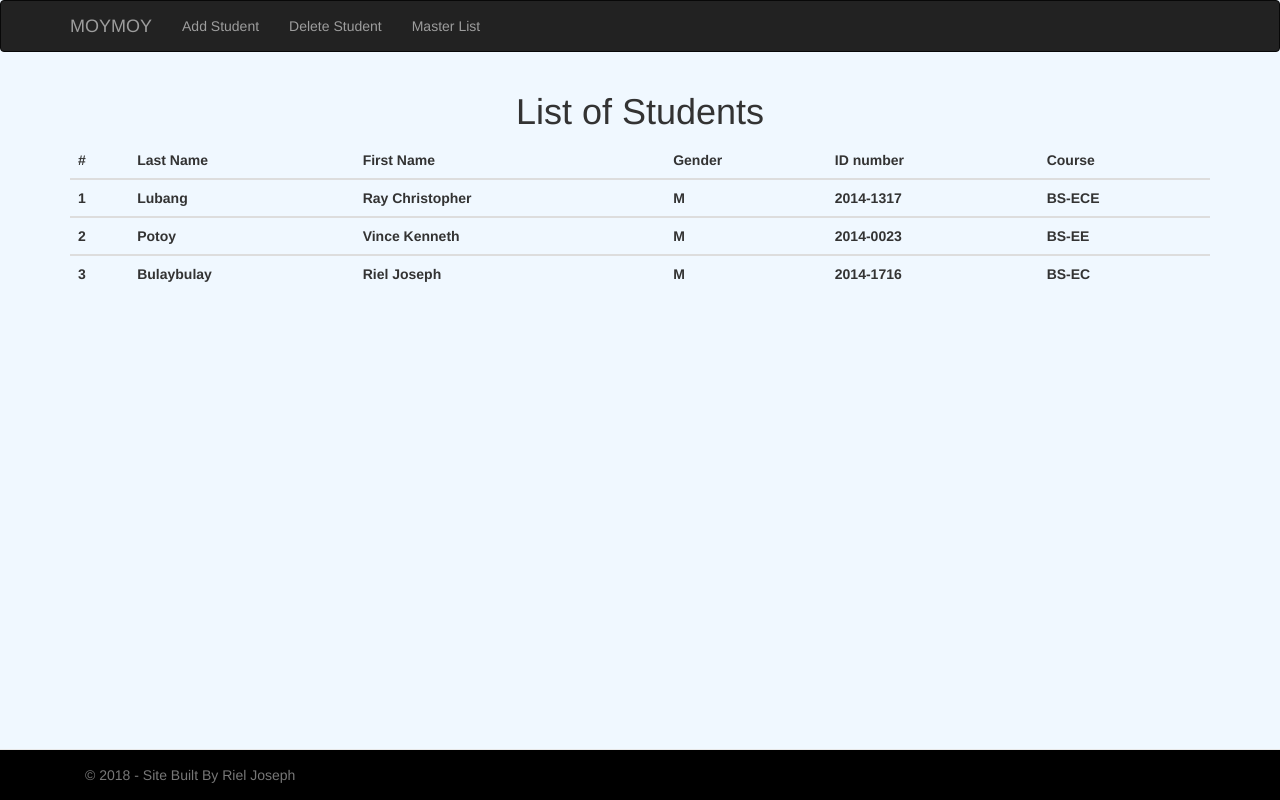
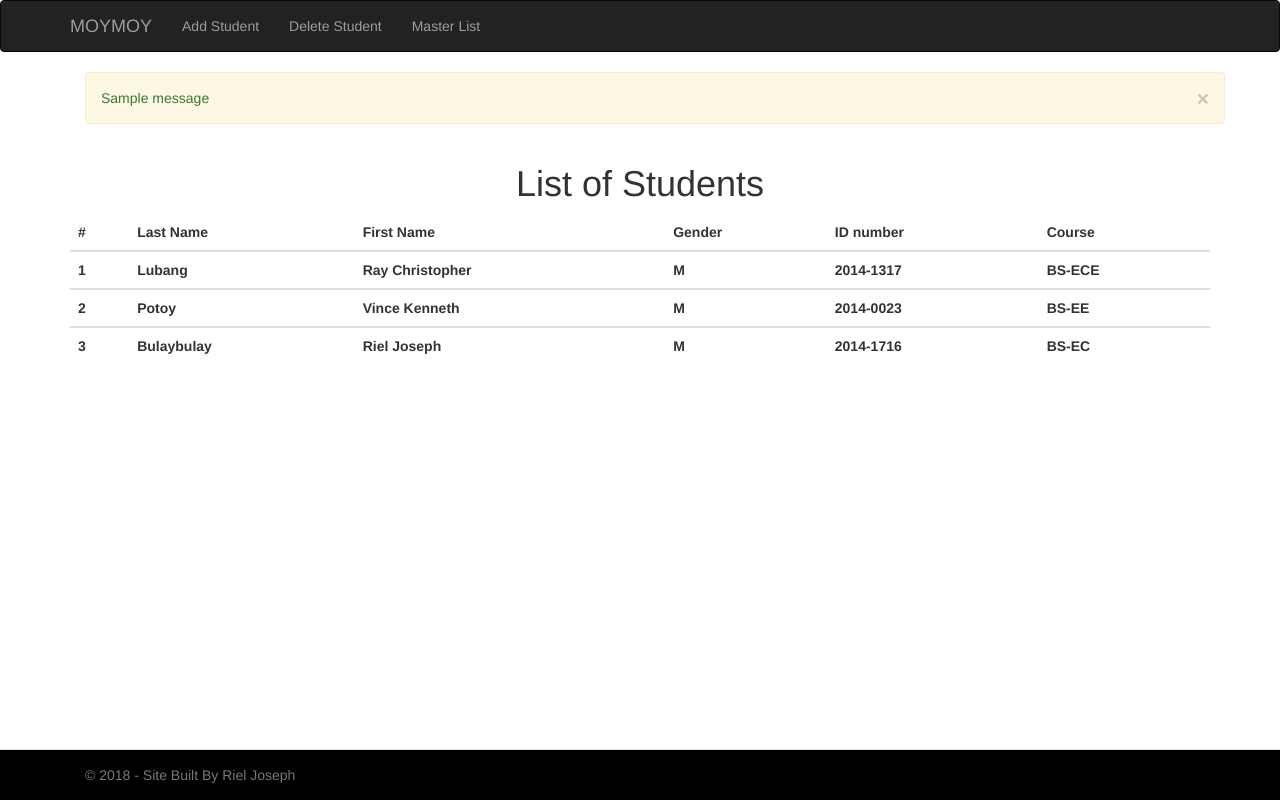
Before and after one commit to rieljoseph21/CSC151_MACHINE_PROBLEMS, a Flask app: page /students in a window 1280 px wide. Run offline with Flask 2, Linux system fonts and the light colour scheme; one stand-in notice (Sample message) is shown; lists and menus that the app fills with data are empty; some libraries are stand-ins or nearby versions.

Commit message:
Changing something

```diff
--- a/PO1/app.py
+++ b/PO1/app.py
@@ -60,16 +60,15 @@
 # Students Web Page | Displaying Students
 def students():
     rows = []
-    message = None
     with open('database.csv') as f:
         reader = csv.reader(f)
         header = next(reader)
         for row in reader:
             rows.append(row)
     if request.method == 'POST':
-        message = "Executed Successfully"
+        flash("Added Successfully.")
 
-    return render_template('students.html', header=header, rows=rows, message=message)
+    return render_template('students.html', header=header, rows=rows)
 
 
 @app.route('/delete_student', methods=['GET', 'POST'])
@@ -77,9 +76,11 @@
 def delete_student():
     form = DeleteForm()
     if request.method == 'POST' and form.validate():
-        Student_Profile().delete_student(form.id_number.data)
         if Student_Profile().student_exist(form.id_number.data) is False:
             flash('ID number does not exist in the Master List.')
+        else:
+            flash('Deleted Student with ID number: ' + form.id_number.data)
+            Student_Profile().delete_student(form.id_number.data)
         return redirect(url_for('delete_student'))
     return render_template('delete_student.html', form=form)
 
@@ -92,7 +93,7 @@
         if Student_Profile().student_exist(form.id_number.data) is False:
             Student_Profile().add_student(form.firstname.data, form.lastname.data,
                                           form.gender.data, form.id_number.data, form.course.data)
-            return redirect(url_for('students'))
+            return redirect(url_for('students'), 307)
         else:
             flash('ID number already exist in our Master List.')
             return redirect(url_for('add_student'))
--- a/PO1/database.csv
+++ b/PO1/database.csv
@@ -1,4 +1,4 @@
 first name,last name,gender,ID number,course
 ray christopher,lubang,M,2014-1317,BS-ECE
-Vince kenneth,Potoy,M,2014-0023,BS-EE
+vince kenneth,potoy,M,2014-0023,BS-EE
 riel joseph,bulaybulay,M,2014-1716,BS-EC
--- a/PO1/static/css/main.css
+++ b/PO1/static/css/main.css
@@ -1,5 +1,5 @@
 body {
-    background-color: aliceblue;
+    background-color: white;
     padding-bottom: 65px;
  }
 
--- a/PO1/templates/add_student.html
+++ b/PO1/templates/add_student.html
@@ -10,11 +10,12 @@
       {% for message in get_flashed_messages() %}
         <div class="alert alert-warning">
           <button class="close" type="button" data-dismiss="alert">&times;</button>
-          {{ message }}
+          <p class="text-danger">{{ message }}</p>
         </div>
       {% endfor %}
 
     </div>
+
     <h1 class="text-center">Fill up the Form</h1>
 
     <form method="POST" class="form form-horizontal" role="form">
--- a/PO1/templates/delete_student.html
+++ b/PO1/templates/delete_student.html
@@ -9,7 +9,7 @@
       {% for message in get_flashed_messages() %}
         <div class="alert alert-warning">
           <button class="close" type="button" data-dismiss="alert">&times;</button>
-          {{ message }}
+          <p class="text-danger">{{ message }}</p>
         </div>
       {% endfor %}
 
--- a/PO1/templates/students.html
+++ b/PO1/templates/students.html
@@ -3,6 +3,16 @@
 {% block title %}Students{% endblock %}
 
 {% block page_content %}
+    <div class="container">
+
+        {% for message in get_flashed_messages() %}
+        <div class="alert alert-warning">
+            <button class="close" type="button" data-dismiss="alert">&times;</button>
+            <p class="text-success">{{ message }}</p>
+        </div>
+        {% endfor %}
+
+    </div>
     <h1 class="text-center">List of Students</h1>
     <table class="table table-dark">
         <thead>
```
